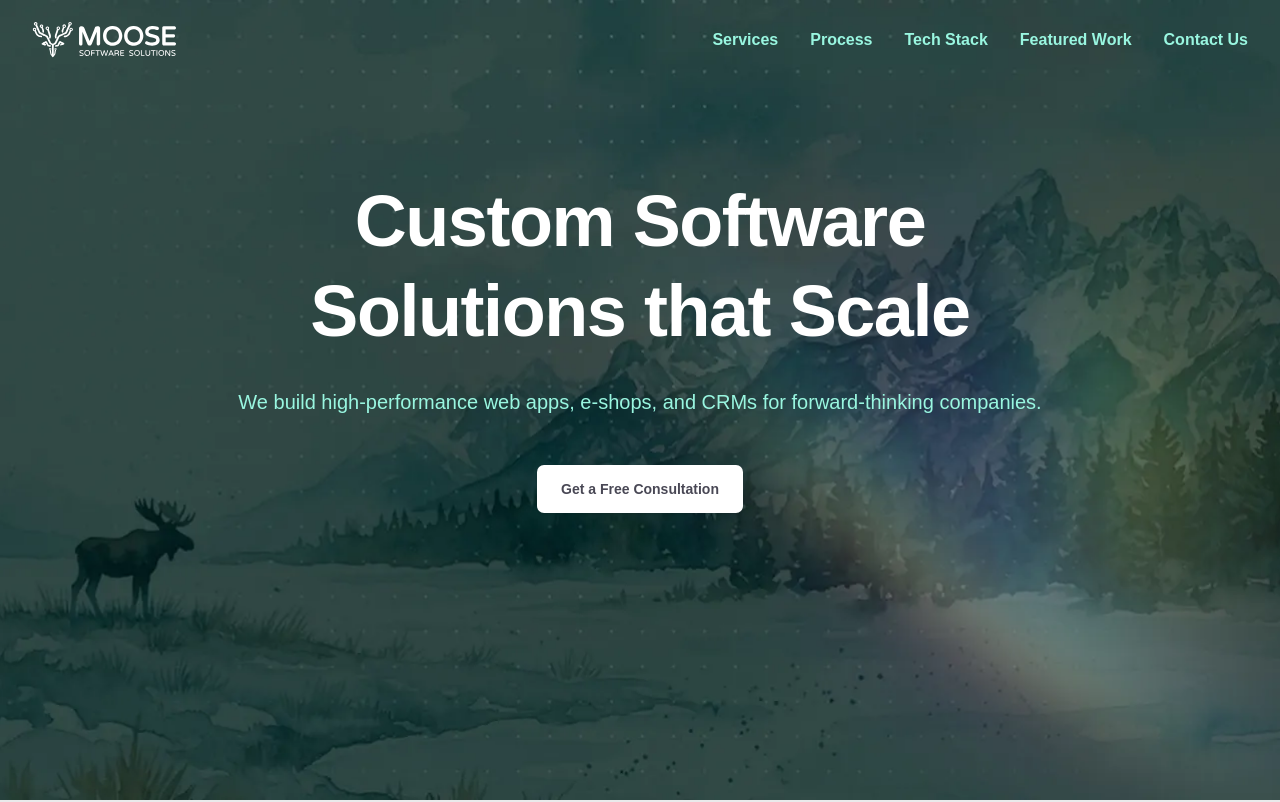
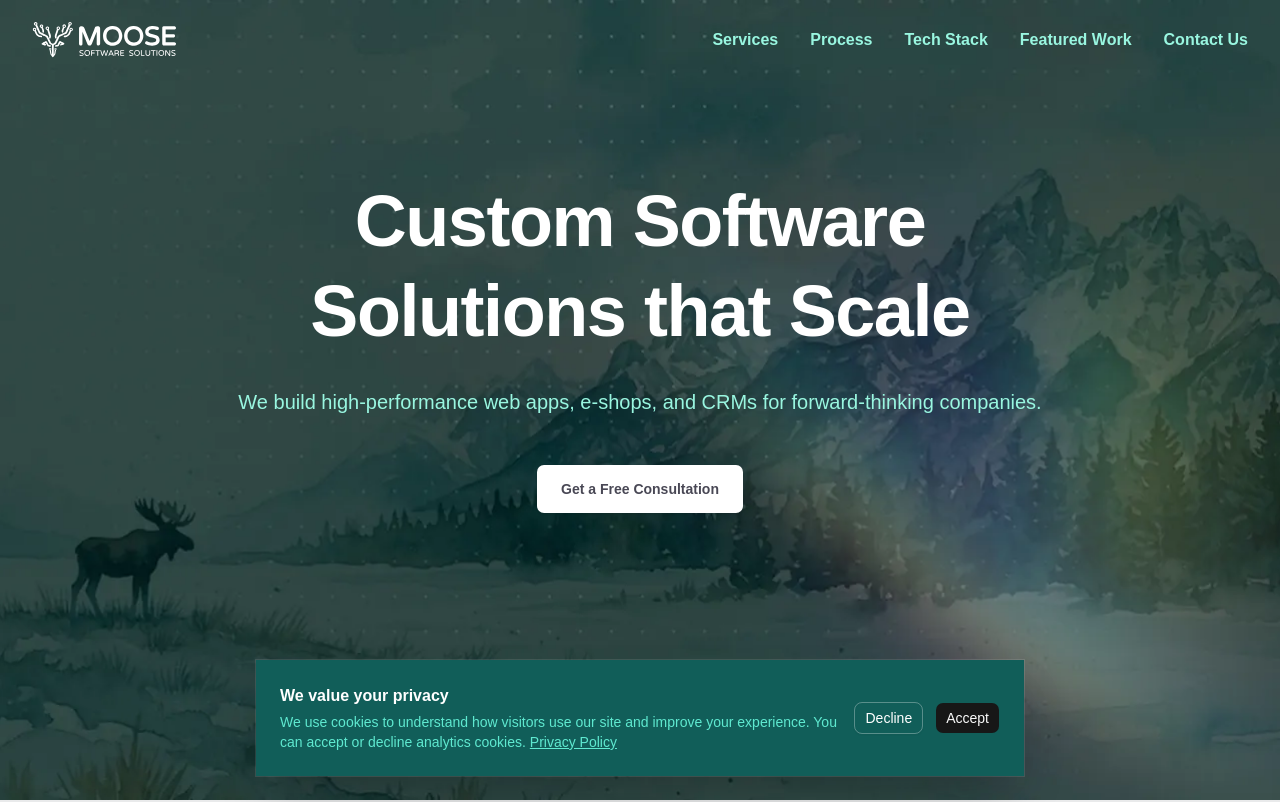
Before and after one commit to stathis1998/moosegr, a React (Vite) app: page / in a window 1280 px wide. Shown: the top 802 px of the page. Built offline with nearby package versions, Linux system fonts and the light colour scheme.

Commit message:
fix cookies banner

```diff
--- a/index.html
+++ b/index.html
@@ -13,6 +13,28 @@
       function gtag() {
         dataLayer.push(arguments);
       }
+
+      // Consent Mode v2: deny everything until the visitor answers the banner.
+      gtag('consent', 'default', {
+        ad_storage: 'denied',
+        ad_user_data: 'denied',
+        ad_personalization: 'denied',
+        analytics_storage: 'denied',
+        wait_for_update: 500,
+      });
+
+      // Returning visitors: replay the stored choice before config runs.
+      try {
+        if (localStorage.getItem('cookie-consent') === 'granted') {
+          gtag('consent', 'update', {
+            ad_storage: 'granted',
+            ad_user_data: 'granted',
+            ad_personalization: 'granted',
+            analytics_storage: 'granted',
+          });
+        }
+      } catch (e) {}
+
       gtag('js', new Date());
 
       gtag('config', 'G-7KQ7KMQM65');
--- a/public/privacy.html
+++ b/public/privacy.html
@@ -307,6 +307,24 @@
           to our strict instructions.
         </p>
 
+        <h2>Do we use cookies?</h2>
+        <p>
+          Our website uses Google Analytics to understand how visitors use the
+          site (pages viewed, approximate location, device type) so we can
+          improve it. These analytics cookies are set <strong>only if you
+          accept them</strong> through the cookie banner shown on your first
+          visit; until then, and if you decline, no analytics cookies are
+          stored on your device. We use Google Consent Mode, so your choice is
+          passed to Google and respected by its tags.
+        </p>
+        <p>
+          You can change your mind at any time by clearing this site's cookies
+          and site data in your browser, after which the banner will appear
+          again. Strictly necessary storage — a single entry remembering your
+          cookie choice — is kept regardless, as it is required to honor your
+          preference.
+        </p>
+
         <h2>How long do we keep your information?</h2>
         <p>
           We will only retain your personal data for as long as necessary to
--- a/src/App.tsx
+++ b/src/App.tsx
@@ -11,6 +11,7 @@ import { Work } from "@/components/Work";
 import { CTASection } from "@/components/CTASection";
 import { ContactUs } from "./components/ContactUs";
 import { Footer } from "./components/Footer";
+import { CookieBanner } from "./components/CookieBanner";
 
 export function App() {
   const [activeProject, setActiveProject] = useState("shipping");
@@ -34,6 +35,7 @@ export function App() {
       <CTASection />
       <ContactUs />
       <Footer />
+      <CookieBanner />
     </div>
   );
 }
--- /dev/null
+++ b/src/components/CookieBanner.tsx
@@ -0,0 +1,62 @@
+import { useState } from "react";
+
+import { Button } from "@/components/ui/button";
+import { useTranslations } from "@/lib/i18n";
+import {
+  getStoredConsent,
+  saveConsent,
+  type ConsentChoice,
+} from "@/lib/consent";
+
+export function CookieBanner() {
+  const t = useTranslations();
+  const [visible, setVisible] = useState(() => getStoredConsent() === null);
+
+  if (!visible) return null;
+
+  const choose = (choice: ConsentChoice) => {
+    saveConsent(choice);
+    setVisible(false);
+  };
+
+  return (
+    <div
+      role="dialog"
+      aria-live="polite"
+      aria-label={t.cookies.title}
+      className="fixed inset-x-0 bottom-0 z-50 p-4 lg:p-6"
+    >
+      <div className="mx-auto max-w-3xl bg-brand-dark text-white shadow-2xl ring-1 ring-white/10 p-5 lg:p-6">
+        <div className="flex flex-col gap-4 lg:flex-row lg:items-center lg:justify-between">
+          <div className="space-y-1">
+            <p className="font-semibold">{t.cookies.title}</p>
+            <p className="text-sm text-brand-300">
+              {t.cookies.description}{" "}
+              <a
+                href="/privacy.html"
+                target="_blank"
+                rel="noopener noreferrer"
+                className="underline hover:text-white transition-colors"
+              >
+                {t.cookies.privacyLink}
+              </a>
+            </p>
+          </div>
+          <div className="flex shrink-0 gap-3">
+            <Button
+              variant="outline"
+              size="sm"
+              className="bg-transparent text-white border-white/30 hover:bg-white/10 hover:text-white"
+              onClick={() => choose("denied")}
+            >
+              {t.cookies.decline}
+            </Button>
+            <Button size="sm" onClick={() => choose("granted")}>
+              {t.cookies.accept}
+            </Button>
+          </div>
+        </div>
+      </div>
+    </div>
+  );
+}
--- /dev/null
+++ b/src/lib/consent.ts
@@ -0,0 +1,36 @@
+/**
+ * Cookie-consent state shared between the banner and the Consent Mode
+ * bootstrap in index.html. The stored value is read by the inline head
+ * script on every page load, so the key and values must stay in sync
+ * with it.
+ */
+
+import "@/lib/analytics";
+
+const STORAGE_KEY = "cookie-consent";
+
+export type ConsentChoice = "granted" | "denied";
+
+export function getStoredConsent(): ConsentChoice | null {
+  try {
+    const value = localStorage.getItem(STORAGE_KEY);
+    return value === "granted" || value === "denied" ? value : null;
+  } catch {
+    return null;
+  }
+}
+
+export function saveConsent(choice: ConsentChoice): void {
+  try {
+    localStorage.setItem(STORAGE_KEY, choice);
+  } catch {
+    // Private mode / blocked storage: the choice still applies this visit.
+  }
+
+  window.gtag?.("consent", "update", {
+    ad_storage: choice,
+    ad_user_data: choice,
+    ad_personalization: choice,
+    analytics_storage: choice,
+  });
+}
--- a/src/locales/translations.json
+++ b/src/locales/translations.json
@@ -131,6 +131,13 @@
     },
     "footer": {
       "copyright": "© 2026 Moose Software Solutions. All rights reserved."
+    },
+    "cookies": {
+      "title": "We value your privacy",
+      "description": "We use cookies to understand how visitors use our site and improve your experience. You can accept or decline analytics cookies.",
+      "privacyLink": "Privacy Policy",
+      "accept": "Accept",
+      "decline": "Decline"
     }
   },
   "el": {
@@ -265,6 +272,13 @@
     },
     "footer": {
       "copyright": "© 2026 Moose Software Solutions. Με επιφύλαξη παντός δικαιώματος."
+    },
+    "cookies": {
+      "title": "Σεβόμαστε το απόρρητό σας",
+      "description": "Χρησιμοποιούμε cookies για να κατανοήσουμε πώς οι επισκέπτες χρησιμοποιούν τον ιστότοπό μας και να βελτιώσουμε την εμπειρία σας. Μπορείτε να αποδεχτείτε ή να απορρίψετε τα cookies ανάλυσης.",
+      "privacyLink": "Πολιτική Απορρήτου",
+      "accept": "Αποδοχή",
+      "decline": "Απόρριψη"
     }
   }
 }
```
